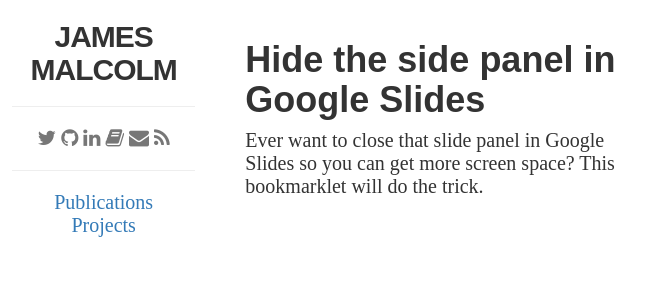
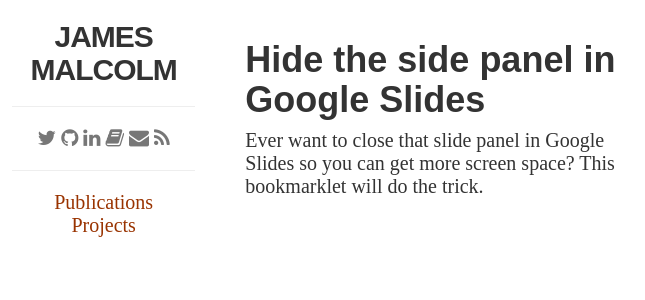
Before and after one commit to jgmalcolm/jgmalcolm.github.io, a Jekyll site: the page built from index.html, in a window 1280 px wide. Shown: the top 300 px of the page, without its empty margins (3-648 px from the left). Built offline with Jekyll 4.4.1, drawn with Linux system fonts in a browser that asks for light colours; nearby versions of some CDN libraries.

Commit message:
red links

```diff
--- a/css/overrides.css
+++ b/css/overrides.css
@@ -8,6 +8,12 @@
 }
 p {
     padding-bottom: 10px;
+}
+a {
+    color: #930;
+}
+a:hover {
+    color: #930;
 }
 
 .article-title a {
@@ -74,7 +80,6 @@
 }
 #social a {
     color: #777777;
-    text-decoration: none;
 }
 #logo a {
     color: inherit;
```
